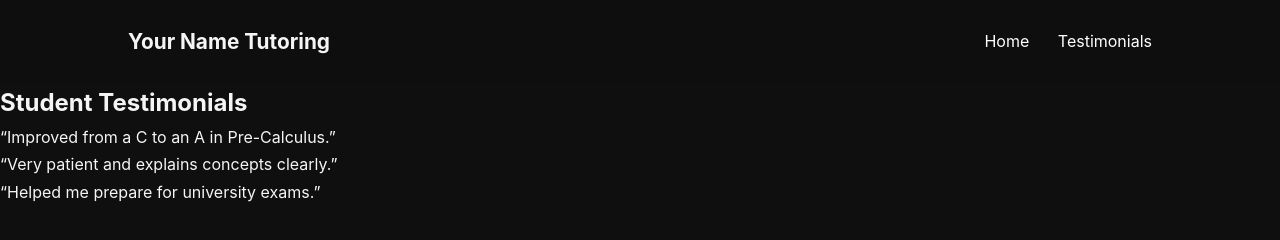
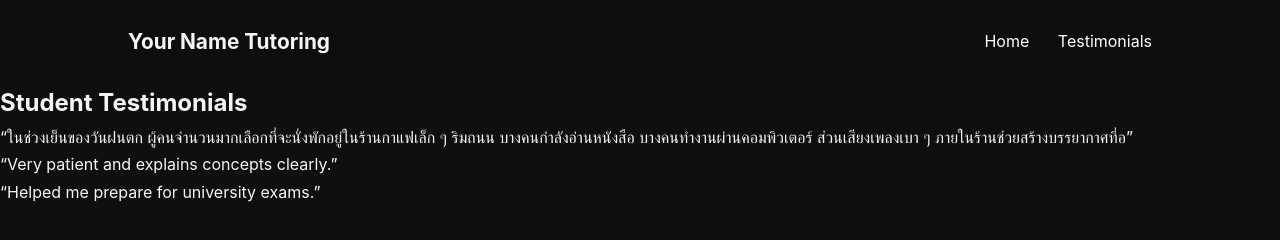
Before and after one commit to colek-tutor/colek-tutor.github.io, a plain HTML site: page testimonials.html in a window 1280 px wide. Drawn offline with Linux system fonts and the light colour scheme.

Commit message:
Update testimonials.html

```diff
--- a/testimonials.html
+++ b/testimonials.html
@@ -25,7 +25,8 @@
 
             <div class="card">
                 <p>
-                    “Improved from a C to an A in Pre-Calculus.”
+                    “ในช่วงเย็นของวันฝนตก ผู้คนจำนวนมากเลือกที่จะนั่งพักอยู่ในร้านกาแฟเล็ก ๆ
+                    ริมถนน บางคนกำลังอ่านหนังสือ บางคนทำงานผ่านคอมพิวเตอร์ ส่วนเสียงเพลงเบา ๆ ภายในร้านช่วยสร้างบรรยากาศที่อ”
                 </p>
             </div>
 
```
